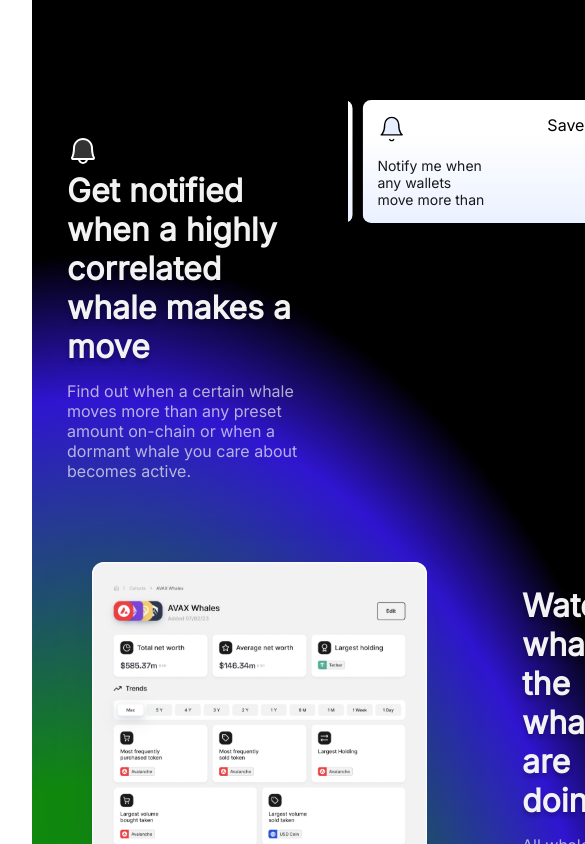
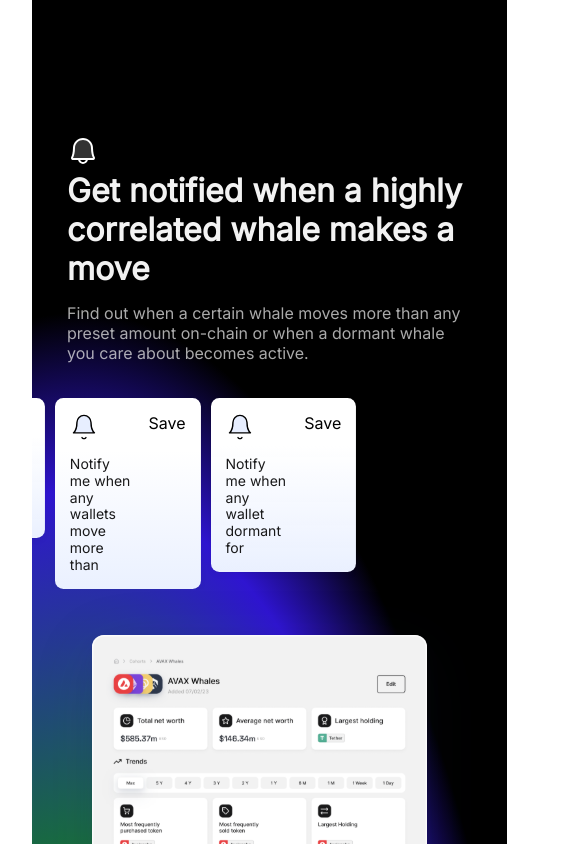
Before and after one commit to TejasChaudhariNdb/loch, a Next.js app: page / in a window 390 px wide. Shown: the top 844 px of the page, 585 px wide, since content can reach past the window. Built offline with nearby package versions, Linux system fonts and the light colour scheme.

Commit message:
responsive added

```diff
--- a/components/Notifaction.jsx
+++ b/components/Notifaction.jsx
@@ -19,8 +19,8 @@ function Notifaction() {
   }, [slides.length]);
 
   return (
-    <div className="container padding_top_50">
-      <div className="screen">
+    <div className="container padding_top_50  responsive_container">
+      <div className="screen responsive_screen">
         <div className="content">
           <div>
             <div>
@@ -37,7 +37,7 @@ function Notifaction() {
         </div>
       </div>
 
-      <div className="screen hidecards">
+      <div className="screen hidecards responsive_screen">
         <div className="card_wraper">
           {slides.map((slide, index) => (
             <div
--- a/components/Watch.jsx
+++ b/components/Watch.jsx
@@ -3,12 +3,12 @@ import React from 'react'
 function Watch() {
   return (
     <div>
-         <div className="container">
+         <div className="container responsive_container">
       <div className="screen">
 <img src="Cohorts.svg" alt="" />
       </div>
 
-      <div className="screen">
+      <div className="screen responsive_screen">
       <div className="content">
           <div>
             <div className="eyelogo">
--- a/styles/globals.css
+++ b/styles/globals.css
@@ -24,6 +24,18 @@
   .right {
     padding: 30px;
   }
+.hidecards{
+  overflow: auto !important;
+
+  position: static !important;
+
+}
+
+.card_wraper{
+  position: relative !important;
+}
+
+
 }
 .left {
   background: radial-gradient(
```
